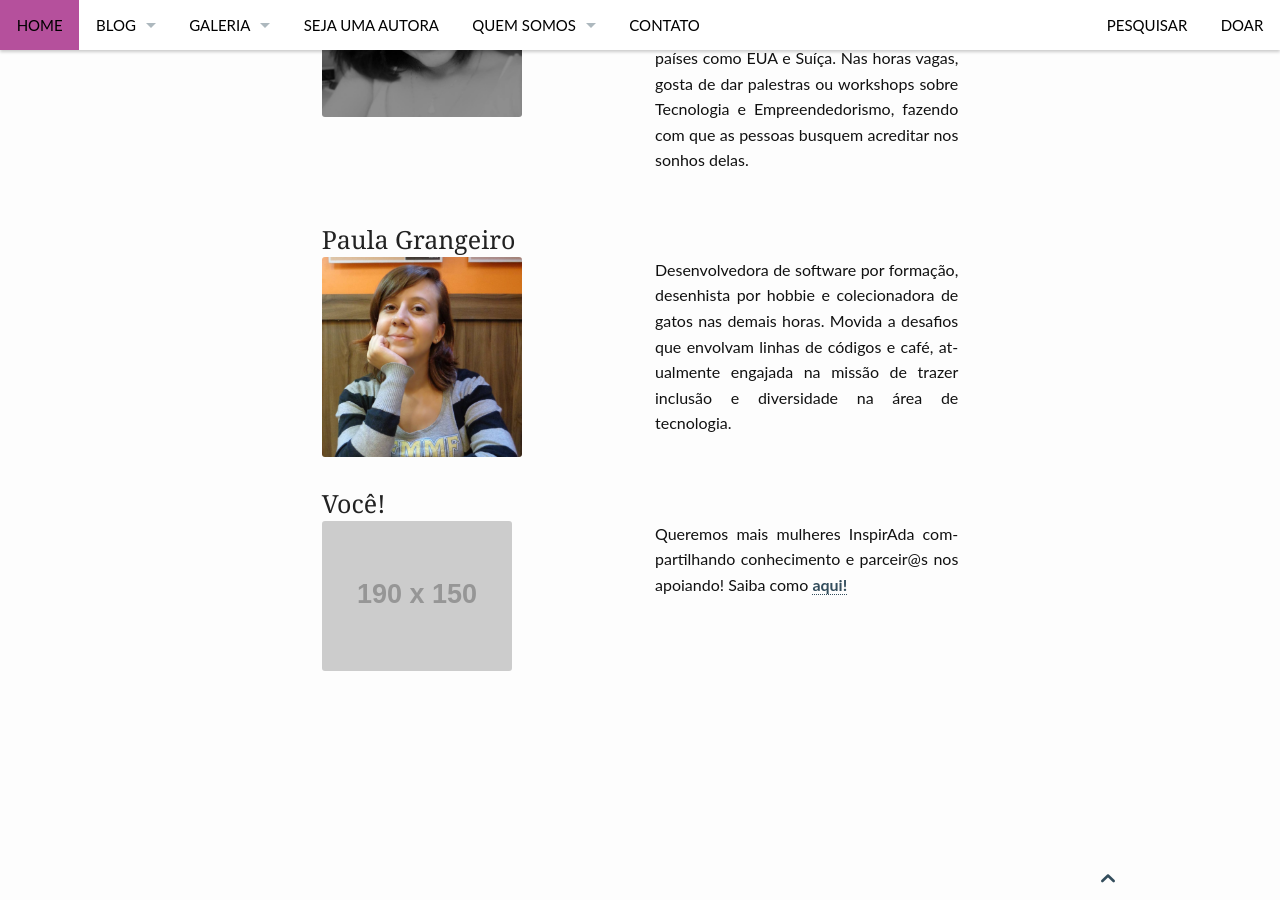
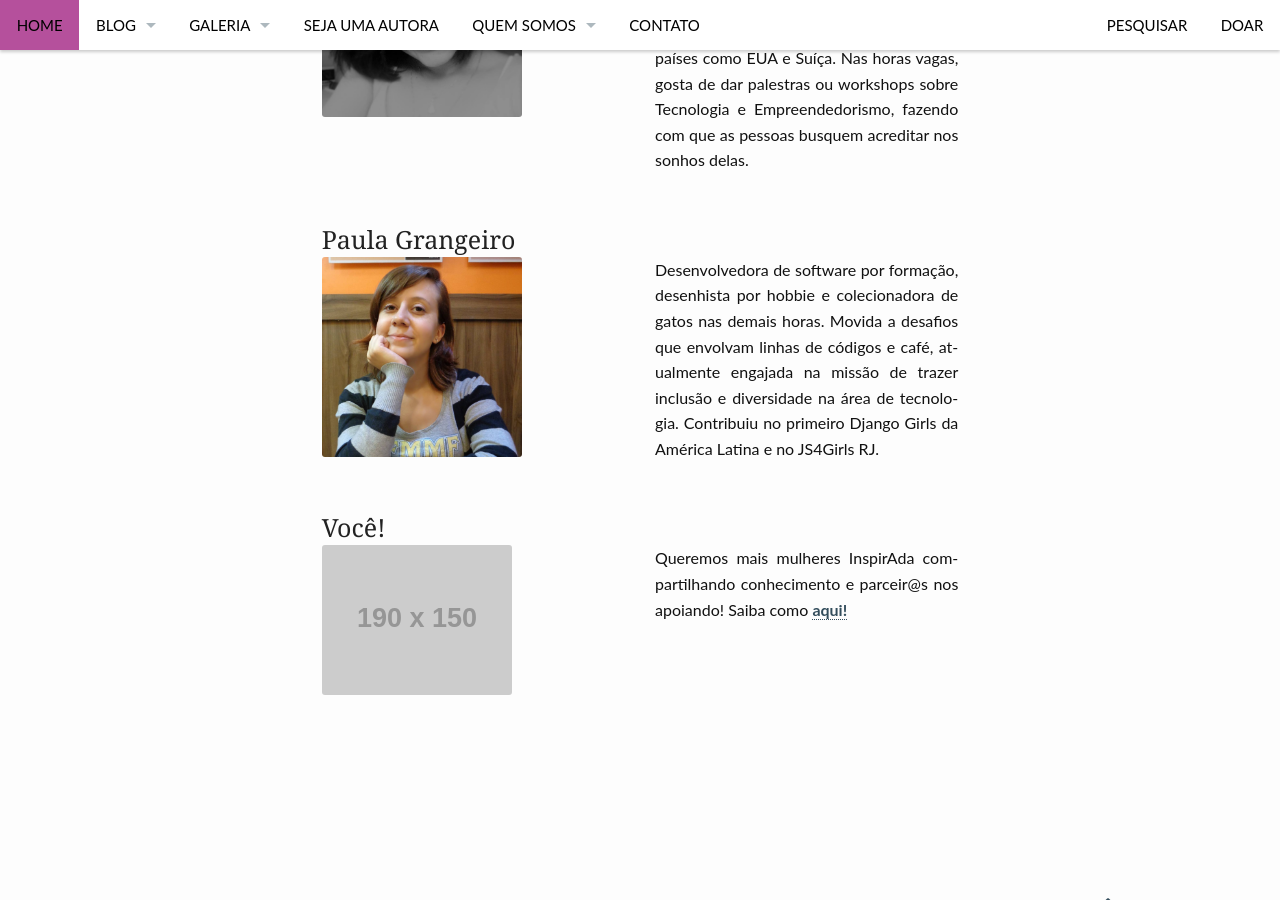
Before and after one commit to inspiradanacomputacao/inspiradanacomputacao.github.io, a Jekyll site: the page built from pages/colaboradores.md, in a window 1280 px wide and 900 px high, scrolled down 1057 px. Built offline with Jekyll 4.4.1, drawn with Linux system fonts in a browser that asks for light colours.

```diff
--- a/pages/colaboradores.md
+++ b/pages/colaboradores.md
@@ -59,7 +59,7 @@ header:
       </div>
     <div class="large-6 columns">
         <p align="justify">
-          Desenvolvedora de software por formação, desenhista por hobbie e colecionadora de gatos nas demais horas. Movida a desafios que envolvam linhas de códigos e café, atualmente engajada na missão de trazer inclusão e diversidade na área de tecnologia.
+          Desenvolvedora de software por formação, desenhista por hobbie e colecionadora de gatos nas demais horas. Movida a desafios que envolvam linhas de códigos e café, atualmente engajada na missão de trazer inclusão e diversidade na área de tecnologia. Contribuiu no primeiro Django Girls da América Latina e no JS4Girls RJ.
         </p>
     </div>
   </div>
```
